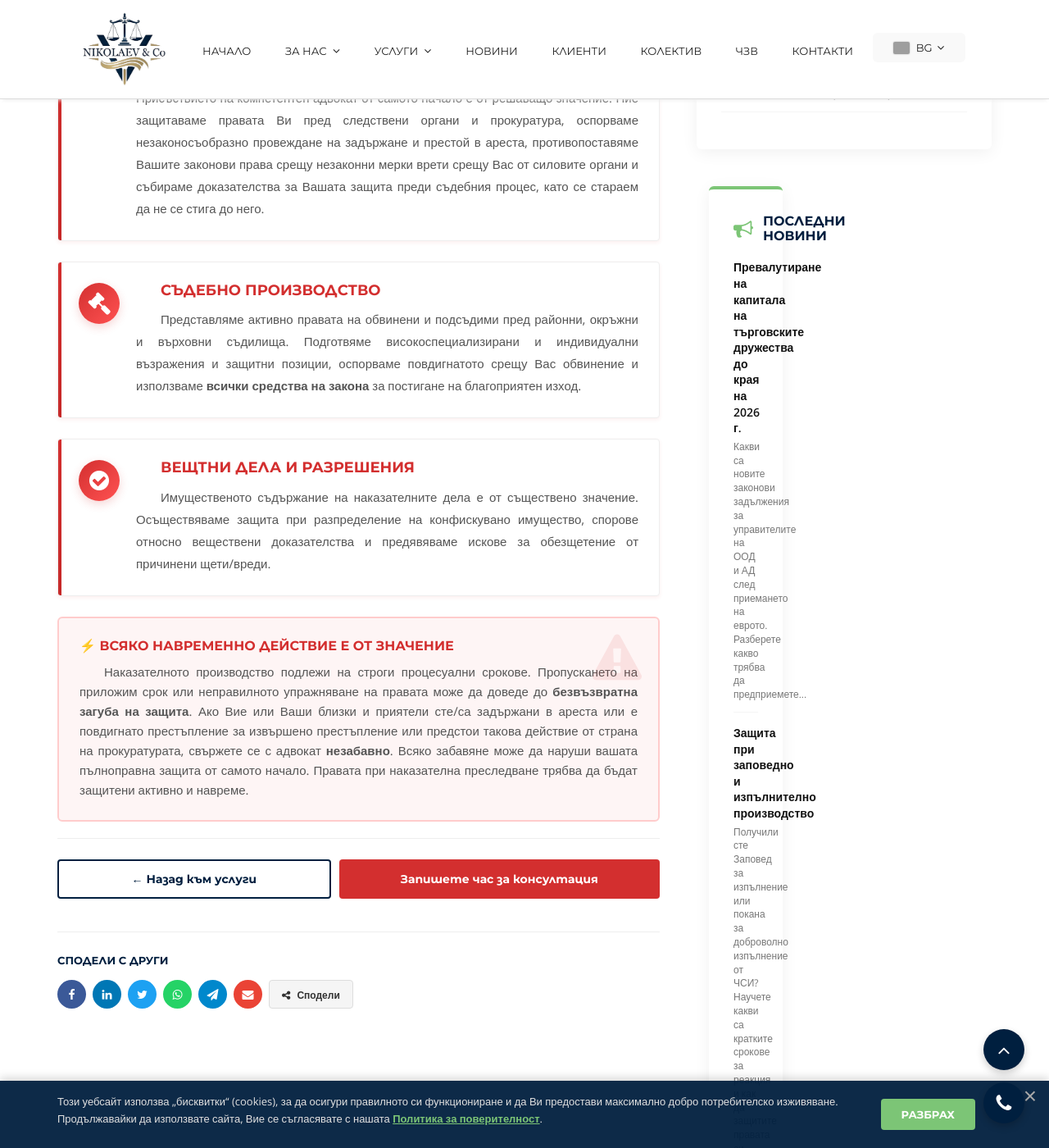
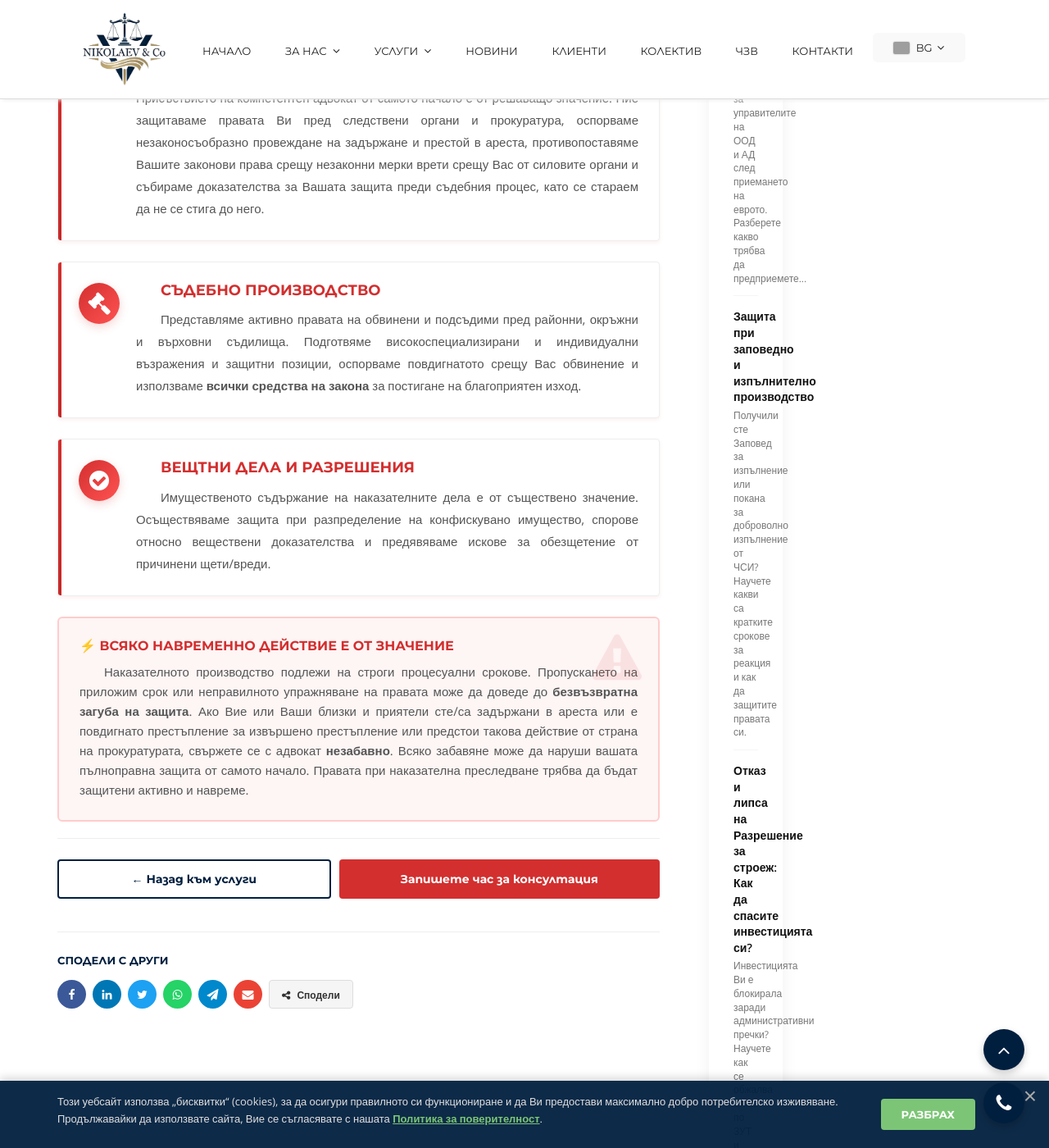
Before and after one commit to NikolaiNikolaev/law-page, a Jekyll site: the page built from fizicheski-lica/nakazatelnopravna-zashtita.html, in a window 1280 px wide and 1400 px high, scrolled down 910 px. Shown: the whole window at 82% size. Built offline with Jekyll 4.4.1, drawn with Linux system fonts in a browser that asks for light colours; some of the changed text lies outside the part shown; grey boxes are pictures that could not be loaded.

Commit message:
Update nakazatelnopravna-zashtita.html

```diff
--- a/fizicheski-lica/nakazatelnopravna-zashtita.html
+++ b/fizicheski-lica/nakazatelnopravna-zashtita.html
@@ -242,24 +242,9 @@
 
                 <div class="col-lg-4 col-md-4" style="margin-top: 15px;">
 
-                    <div style="background: #ffffff; padding: 30px; border-radius: 6px; border-top: 4px solid #d32f2f; box-shadow: 0 4px 20px rgba(0,0,0,0.06); margin-bottom: 30px;">
-                        <div style="display: flex; align-items: center; margin-bottom: 20px;">
-                            <i class="fa fa-bullhorn" style="font-size: 24px; color: #d32f2f; margin-right: 12px;"></i>
-                            <h3 style="font-size: 16px; margin: 0; text-transform: uppercase; color: #001F3F; font-weight: 700; font-family: 'Montserrat', sans-serif;">Последни новини</h3>
-                        </div>
-
-                        <ul style="list-style: none; padding: 0; margin: 0;">
-                            {% for post in site.posts limit:3 %}
-                            <li style="margin-bottom: 15px; border-bottom: 1px solid #f5f5f5; padding-bottom: 12px;">
-                                <a href="/law-page{{ post.url }}" style="color: #111; font-size: 14px; text-decoration: none; font-weight: 600; display: block; transition: color 0.3s; line-height: 1.4;" onmouseover="this.style.color='#d32f2f'" onmouseout="this.style.color='#111'">{{ post.title }}</a>
-                                <span style="font-size: 12px; color: #777; line-height: 1.4; display: block;">{{ post.description }}</span>
-                            </li>
-                            {% endfor %}
-                        </ul>
-                    </div>
 
                     {% include sidebar.html %}
-
+                </div>
             </div>
         </div>
     </section>
```
